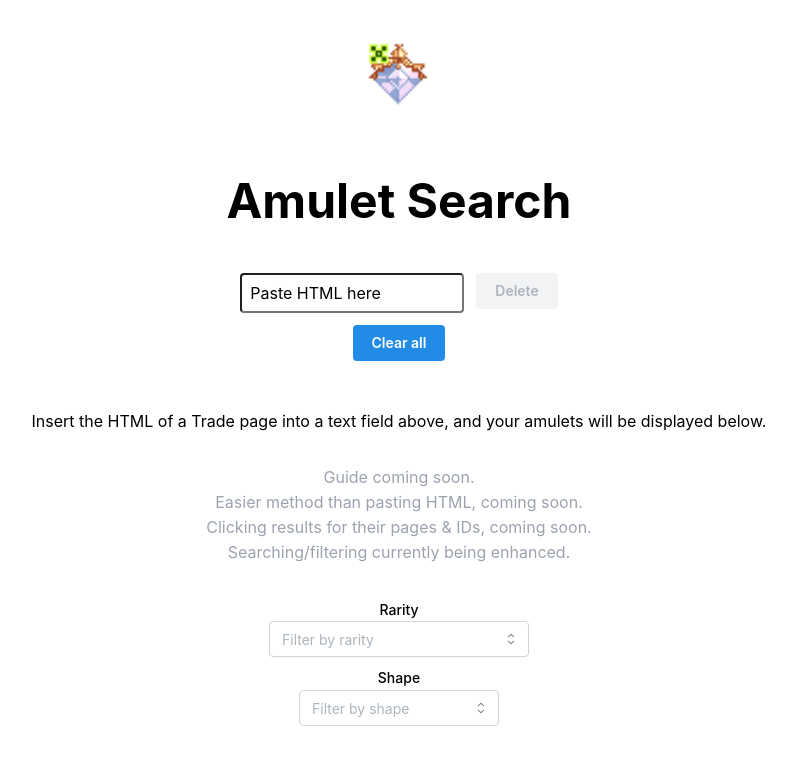
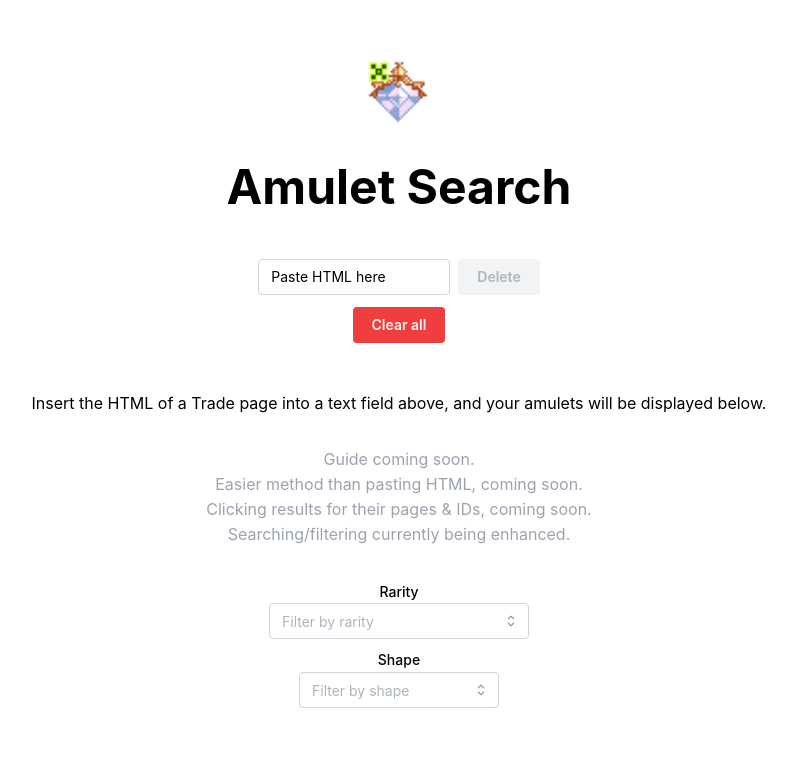
Before and after one commit to landwill/gaia-amulet-search, a React (Vite) app: page / in a window 1280 px wide. Shown: the top 764 px of the page, without its empty margins (241-1037 px from the left). Built offline with nearby package versions, Linux system fonts and the light colour scheme.

Commit message:
add danger button variant

```diff
--- /dev/null
+++ b/src/Button.danger.module.css
@@ -0,0 +1,6 @@
+.root {
+    &[data-variant='danger']:not(:disabled) {
+        background-color: var(--mantine-color-red-7);
+        color: var(--mantine-color-red-0);
+    }
+}
--- a/src/Home.tsx
+++ b/src/Home.tsx
@@ -1,6 +1,6 @@
 import legendaryDiamondAmulet from '/amuletLegendaryDiamond.png'
 import './App.css'
-import { Button } from '@mantine/core'
+import { Button, Title } from '@mantine/core'
 import { useReducer } from 'react'
 import { HtmlEntryPanel } from './Home/HtmlEntryPanel.tsx'
 import { DeletePage, HtmlDumpInfo, PageAction, SetPageHtml } from './interfaces.ts'
@@ -54,7 +54,7 @@ function Home() {
       <img src={legendaryDiamondAmulet} alt='Legendary diamond amulet icon' className='logo'
            style={{ display: 'inline', height: '4rem', marginBottom: '2rem' }} />
       <div style={{ marginBottom: '2rem', alignItems: 'center', flexDirection: 'column', display: 'flex' }}>
-        <h1 style={{ fontSize: '3rem', fontWeight: 700, marginBottom: '3rem', lineHeight: 1 }}>Amulet Search</h1>
+        <Title order={1} style={{ fontSize: '3rem', marginBottom: '3rem', lineHeight: 1 }}>Amulet Search</Title>
         <div style={{ marginBottom: 32 }}>
           {
             htmlDumps.map((htmlDumpInfo: HtmlDumpInfo, index: number) =>
--- a/src/Home/HtmlEntryPanel.tsx
+++ b/src/Home/HtmlEntryPanel.tsx
@@ -1,4 +1,4 @@
-import { Button } from '@mantine/core'
+import { Button, Input } from '@mantine/core'
 import React from 'react'
 import { PageAction } from '../interfaces.ts'
 
@@ -10,7 +10,7 @@ export const HtmlEntryPanel = ({ arrayIndex, dispatcher, pageNumber = 0 }: {
   const isHtmlPopulated = pageNumber !== 0
 
   return <div style={{ display: 'flex', marginBottom: '0.75rem' }}>
-    <input value={pageNumber !== 0 ? `Page ${String(pageNumber)} added successfully` : 'Paste HTML here'}
+    <Input value={pageNumber !== 0 ? `Page ${String(pageNumber)} added successfully` : 'Paste HTML here'}
            readOnly
            disabled={isHtmlPopulated}
            onPaste={e => {
@@ -19,7 +19,7 @@ export const HtmlEntryPanel = ({ arrayIndex, dispatcher, pageNumber = 0 }: {
              const pasted = e.clipboardData.getData('text/plain')
              dispatcher({ arrayIndex, pageHtml: pasted })
            }}
-           style={{ marginRight: 12, borderWidth: '2px', borderRadius: '0.25rem', padding: '0.5rem', width: '14rem', height: '2.5rem' }}
+           style={{ width: '12rem', marginRight: 8 }}
     />
     <Button variant='danger' disabled={!isHtmlPopulated} onClick={e => {
       e.preventDefault()
--- a/src/ResultsScreen/SearchPanel.tsx
+++ b/src/ResultsScreen/SearchPanel.tsx
@@ -2,7 +2,7 @@ import { MultiSelect, Select } from '@mantine/core'
 import React from 'react'
 
 export interface SearchState {
-  rarities: string[] // todo try to improve typing
+  rarities: string[]
   shape: string | null
 }
 
@@ -18,14 +18,14 @@ export const SearchPanel = ({ searchState, setSearchState }: {
                    clearable
                    style={{ width: '260px', marginBottom: 8 }}
                    value={searchState.rarities}
-                   onChange={newVal => setSearchState(prev => ({ ...prev, rarities: newVal }))} />
+                   onChange={newVal => {setSearchState(prev => ({ ...prev, rarities: newVal }))}} />
       <Select label='Shape'
               placeholder='Filter by shape'
               data={['Square', 'Diamond', 'Circle']}
               clearable
               style={{ width: '200px', marginBottom: 32 }}
               value={searchState.shape}
-              onChange={newVal => setSearchState(prev => ({ ...prev, shape: newVal }))}
+              onChange={newVal => {setSearchState(prev => ({ ...prev, shape: newVal }))}}
       />
     </div>
   </>
--- a/src/main.tsx
+++ b/src/main.tsx
@@ -1,14 +1,23 @@
 import '@mantine/core/styles.css'
-import { MantineProvider } from '@mantine/core'
+import { Button, createTheme, MantineProvider } from '@mantine/core'
 import React from 'react'
 import ReactDOM from 'react-dom/client'
 import Home from './Home.tsx'
 import './index.css'
+import classes from './Button.danger.module.css'
+
+const theme = createTheme({
+  components: {
+    Button: Button.extend({
+      classNames: classes,
+    }),
+  },
+});
 
 // eslint-disable-next-line @typescript-eslint/no-non-null-assertion
 ReactDOM.createRoot(document.getElementById('root')!).render(
   <React.StrictMode>
-    <MantineProvider>
+    <MantineProvider theme={theme}>
       <Home />
     </MantineProvider>
   </React.StrictMode>
```
